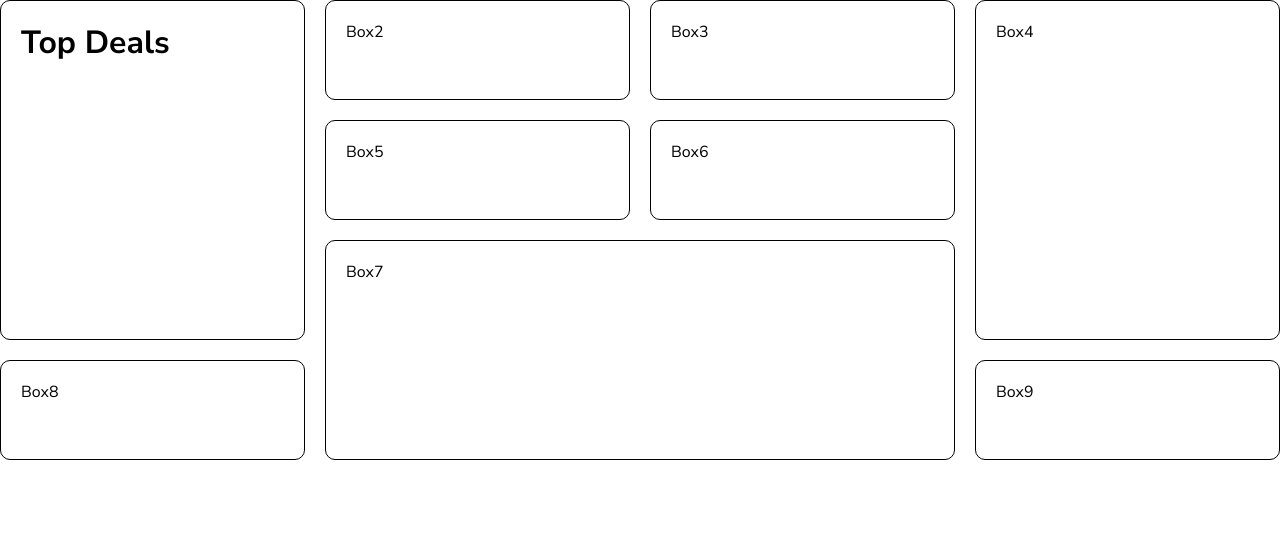
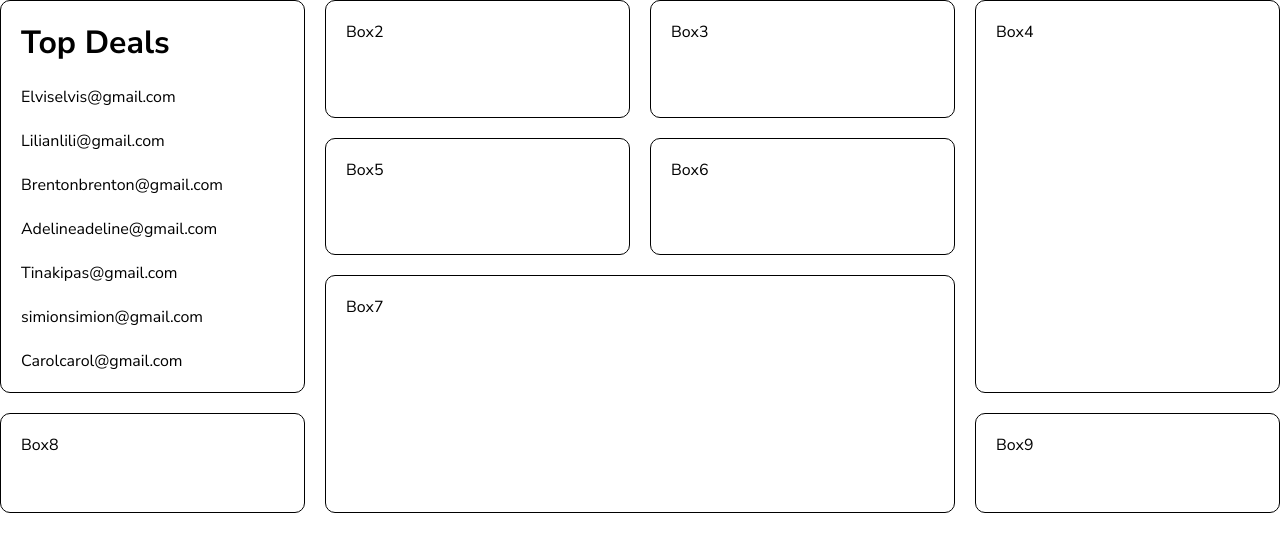
Before and after one commit to alexander784/Dashboard, a React (Create React App) app: page /home in a window 1280 px wide. Shown: the top 552 px of the page. Built offline with nearby package versions, Linux system fonts and the light colour scheme.

Commit message:
Implement TopBox component

```diff
--- a/src/components/topbox/TopBox.jsx
+++ b/src/components/topbox/TopBox.jsx
@@ -1,9 +1,26 @@
 import React from 'react';
+import { topDealUsers } from '../../data';
 
 const TopBox = () => {
   return (
     <div className='topBox'>
         <h1>Top Deals</h1>
+        <div className='list'>
+          {topDealUsers.map((user) => (
+            <div className='listitem'
+            key={user.id}>
+              <div className="user">
+                <img src="" alt="" />
+                <div className="userTexts">
+                  <span className='username'>{user.username}</span>
+                  <span className='email'>{user.email}</span>
+
+                </div>
+              </div>
+
+            </div>
+          ))}
+        </div>
     </div>
   )
 }
```
